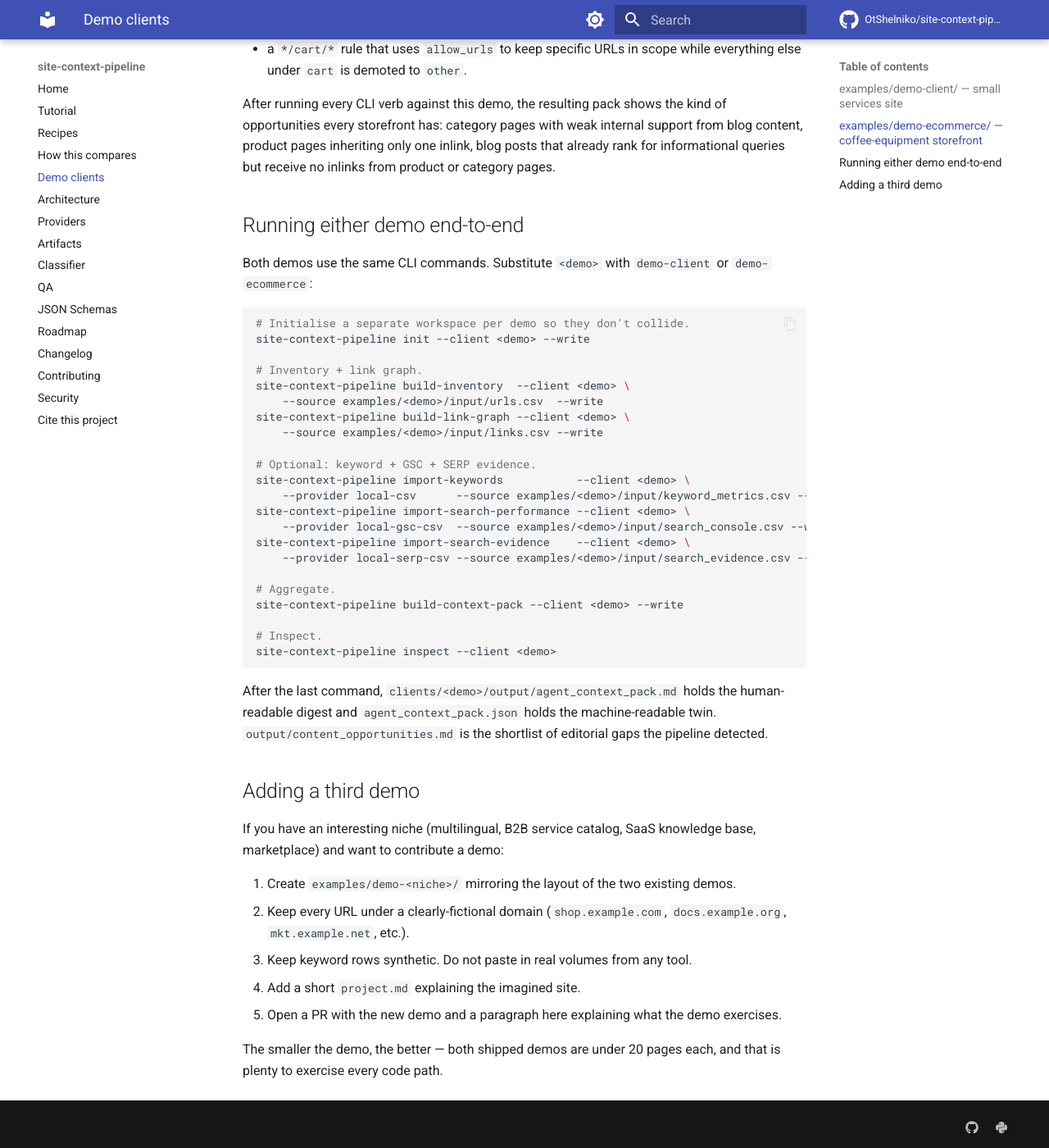
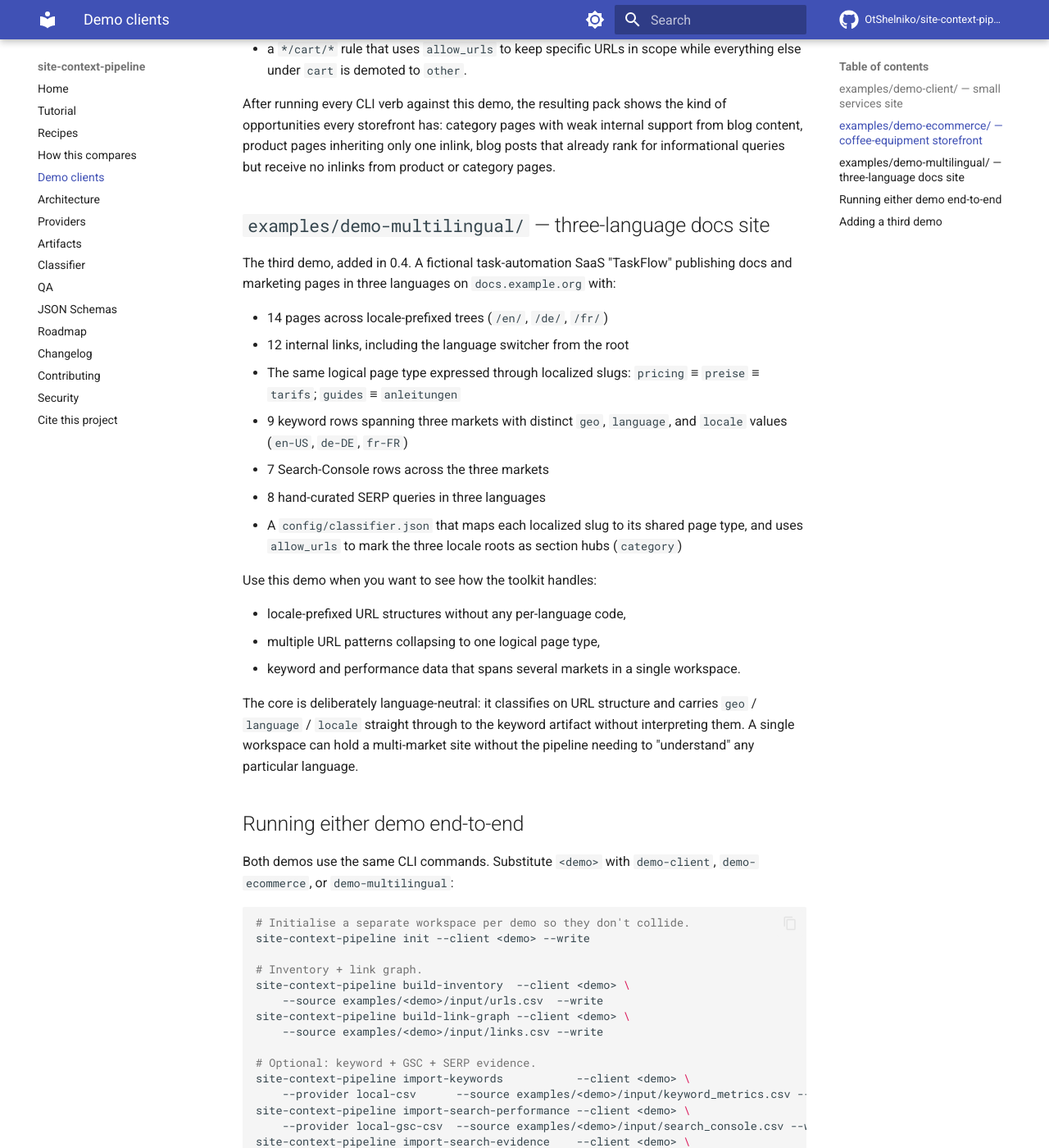
Before and after one commit to OtShelniko/site-context-pipeline, an MkDocs documentation site: the page built from docs/demo-clients.md, in a window 1280 px wide and 1400 px high, scrolled down 1324 px. Shown: the whole window at 82% size. Built offline with MkDocs 1.6.1 and Material for MkDocs 9.7.7, drawn with Linux system fonts in a browser that asks for light colours; comment, search, counter and statistics services are not loaded; some of the changed text lies outside the part shown.

Commit message:
feat: add third synthetic demo client (demo-multilingual) (#33)
Adds examples/demo-multilingual/, a three-language docs site for a fictional task-automation SaaS TaskFlow on docs.example.org. 14 pages across locale-prefixed trees (/en/, /de/, /fr/), 12 internal links including the root language switcher, and the same logical page type expressed through localized slugs: pricing maps to preise maps to tarifs, guides maps to anleitungen. 9 keyword rows and 7 Search-Console rows span three markets with distinct geo, language, and locale values (en-US, de-DE, fr-FR); 8 hand-curated SERP queries in three languages. The config/classifier.json maps each localized slug to its shared page type and uses allow_urls to mark the three locale roots as category hubs, while config/commercial_urls.json promotes the three pricing pages to landing. This proves the core is language-neutral: it classifies on URL structure alone and carries market metadata straight through to the keyword artifact without interpreting any language. New tests/test_demo_multilingual.py (3 tests) validates localized-slug classification, per-market metadata preservation, and the pack summary, growing the suite from 168 to 171. docs/demo-clients.md, the docs index card, and the gitignore are updated to cover the third demo. mkdocs strict clean; ruff clean; mypy --strict 0 issues; 171 tests passing; no public API or schema changes.

````diff
--- a/docs/demo-clients.md
+++ b/docs/demo-clients.md
@@ -1,8 +1,8 @@
 # Demo clients
 
-The toolkit ships two synthetic demo workspaces under `examples/`. They
-exist to exercise the full pipeline end-to-end without any real client
-data, and to act as concrete starting points for new users.
+The toolkit ships three synthetic demo workspaces under `examples/`.
+They exist to exercise the full pipeline end-to-end without any real
+client data, and to act as concrete starting points for new users.
 
 Both demos are completely synthetic. None of the URLs resolve; none of
 the keyword volumes or Search-Console rows correspond to any real
@@ -60,10 +60,41 @@ inheriting only one inlink, blog posts that already rank for
 informational queries but receive no inlinks from product or
 category pages.
 
+## `examples/demo-multilingual/` — three-language docs site
+
+The third demo, added in 0.4. A fictional task-automation SaaS
+"TaskFlow" publishing docs and marketing pages in three languages on
+`docs.example.org` with:
+
+- 14 pages across locale-prefixed trees (`/en/`, `/de/`, `/fr/`)
+- 12 internal links, including the language switcher from the root
+- The same logical page type expressed through localized slugs:
+  `pricing` ≡ `preise` ≡ `tarifs`; `guides` ≡ `anleitungen`
+- 9 keyword rows spanning three markets with distinct `geo`,
+  `language`, and `locale` values (`en-US`, `de-DE`, `fr-FR`)
+- 7 Search-Console rows across the three markets
+- 8 hand-curated SERP queries in three languages
+- A `config/classifier.json` that maps each localized slug to its
+  shared page type, and uses `allow_urls` to mark the three locale
+  roots as section hubs (`category`)
+
+Use this demo when you want to see how the toolkit handles:
+
+- locale-prefixed URL structures without any per-language code,
+- multiple URL patterns collapsing to one logical page type,
+- keyword and performance data that spans several markets in a
+  single workspace.
+
+The core is deliberately language-neutral: it classifies on URL
+structure and carries `geo` / `language` / `locale` straight through
+to the keyword artifact without interpreting them. A single workspace
+can hold a multi-market site without the pipeline needing to
+"understand" any particular language.
+
 ## Running either demo end-to-end
 
 Both demos use the same CLI commands. Substitute `<demo>` with
-`demo-client` or `demo-ecommerce`:
+`demo-client`, `demo-ecommerce`, or `demo-multilingual`:
 
 ```bash
 # Initialise a separate workspace per demo so they don't collide.
````
Also changed, not shown: CHANGELOG.md (+13 -0 lines), docs/index.md (+4 -3 lines), examples/demo-multilingual/input/project.md (added, +28 -0 lines), 11 other files.
